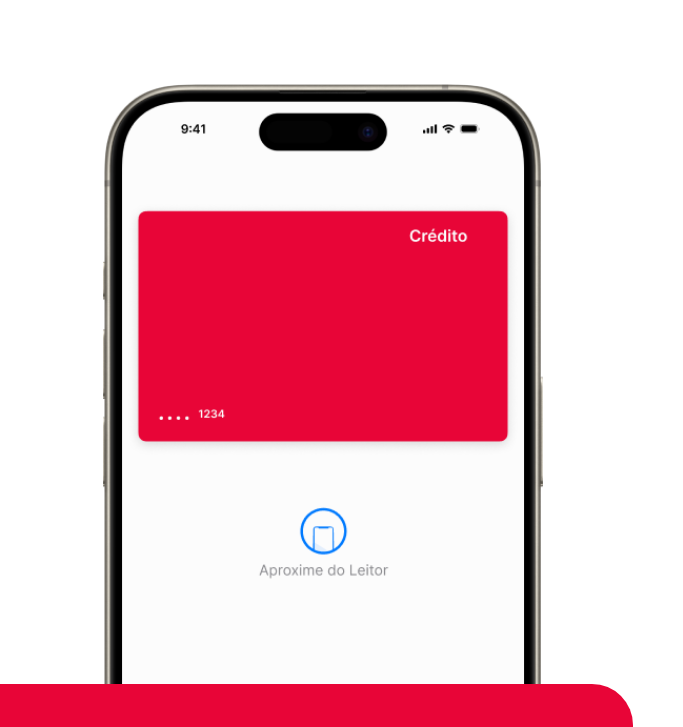
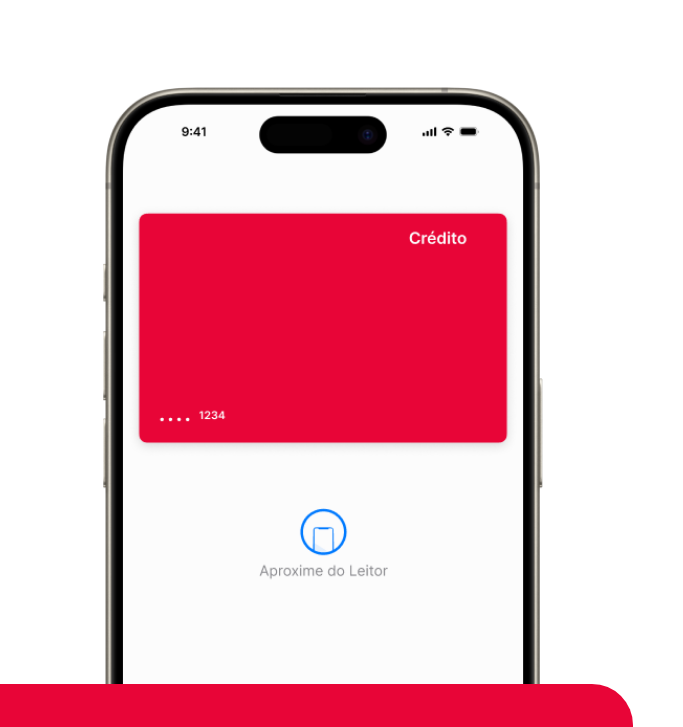
Before and after one commit to oipedrocruz/lp-saldo-multi, a plain HTML site: page index.html in a window 1280 px wide. Shown: the part 92-819 px from the top of the page, 597-1280 px from the left. Drawn offline with Linux system fonts and the light colour scheme.

Commit message:
object-fit: contain;

```diff
--- a/index.html
+++ b/index.html
@@ -127,8 +127,8 @@ h1 {
 .banner__cellphone {
   height: 100%;
   width: 100%;
-  object-fit: cover;
-  object-position: top;
+  object-fit: contain;
+  object-position: bottom;
 }
 .banner__tags {
   display: flex;
@@ -767,7 +767,6 @@ footer {
     margin-bottom: 4px;
   }
   .banner__cellphone {
-    object-fit: contain;
     max-width: 400px;
   }
   .banner__col--2 {
```
